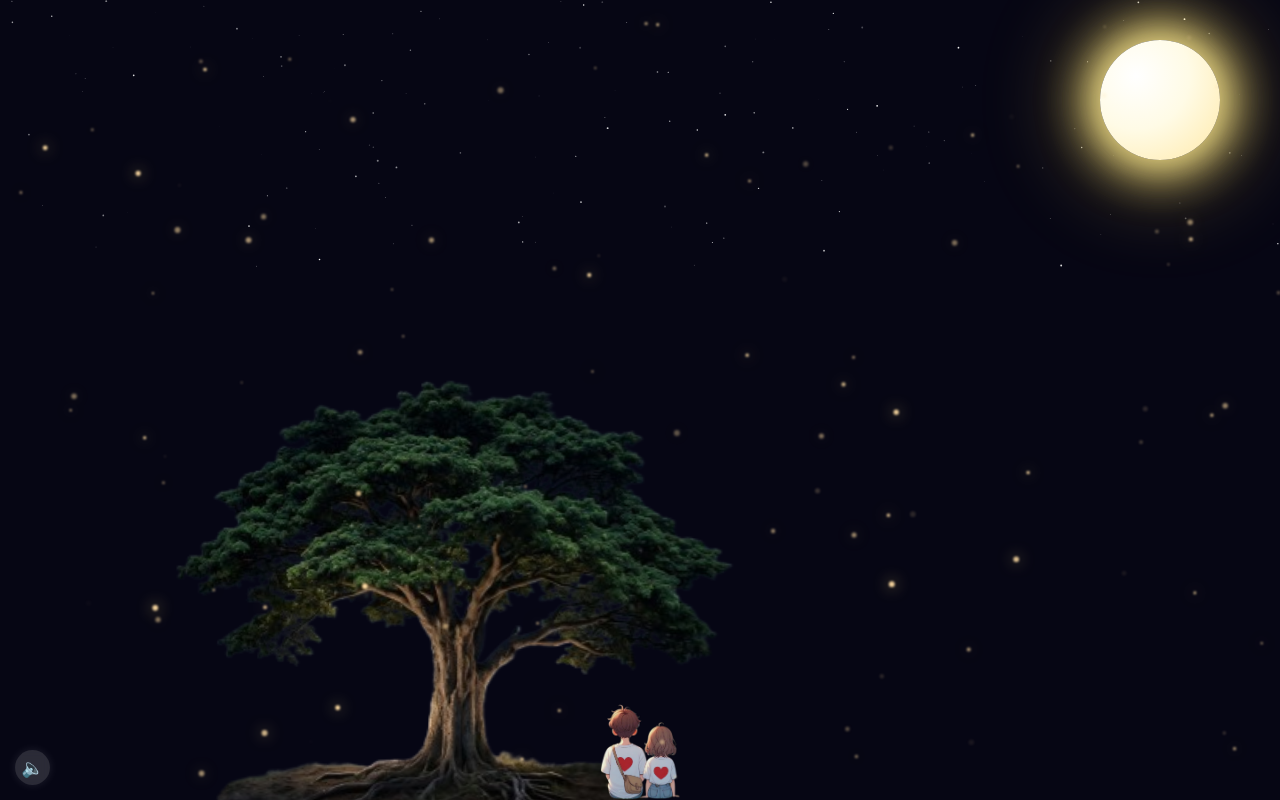
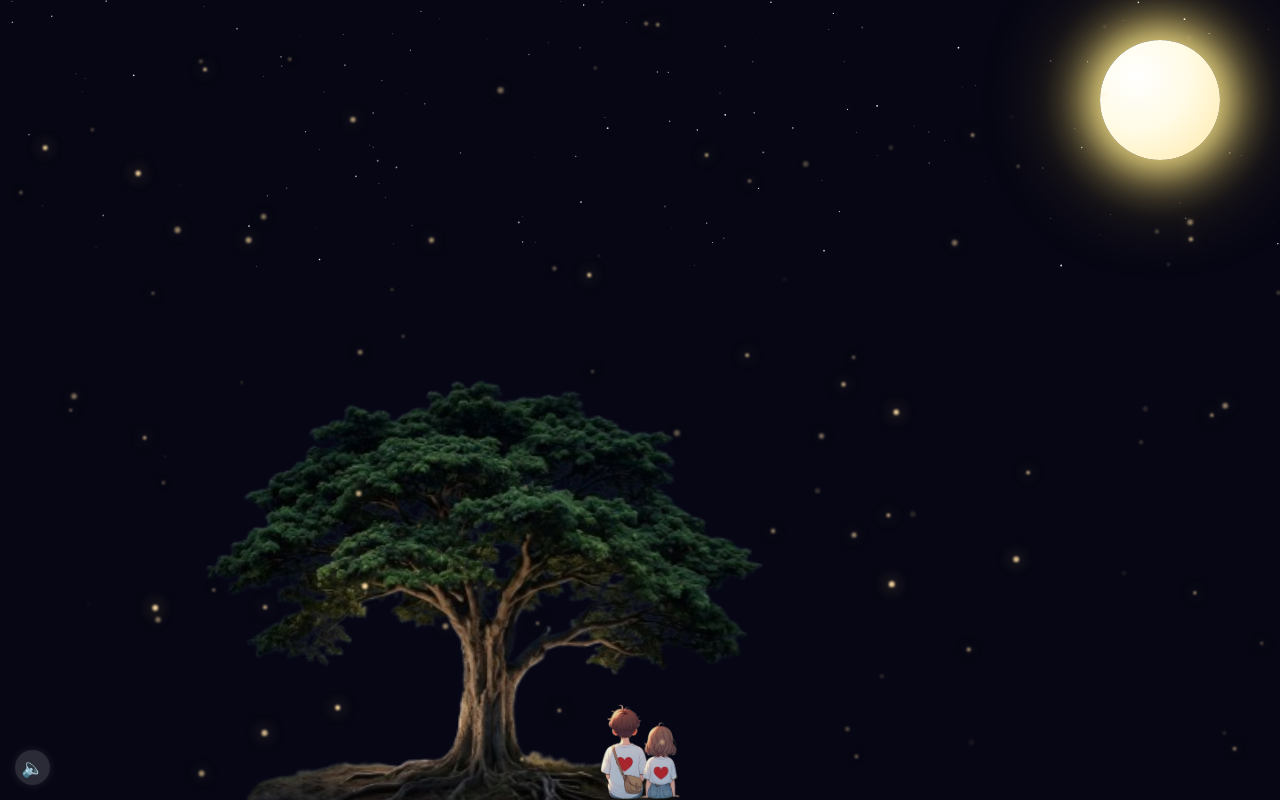
Before and after one commit to BeThienchuche/domdom, a plain HTML site: page index.html in a window 1280 px wide. Drawn offline with Linux system fonts and the light colour scheme.

Commit message:
Update i.css

```diff
--- a/i.css
+++ b/i.css
@@ -82,7 +82,7 @@ html, body {
     position: fixed;
     bottom: -60px;
     /* Dùng calc() để đặt cây luôn nằm cách cặp đôi một khoảng cố định về bên trái */
-    left: calc(50% - 710px);
+    left: calc(50% - 680px);
     width: 1050px; /* Độ to của cái cây (Bạn có thể tăng giảm số này) */
     z-index: 99; /* Nằm ngay sau cặp đôi (999) và trước đom đóm (3) */
     pointer-events: none;
```
